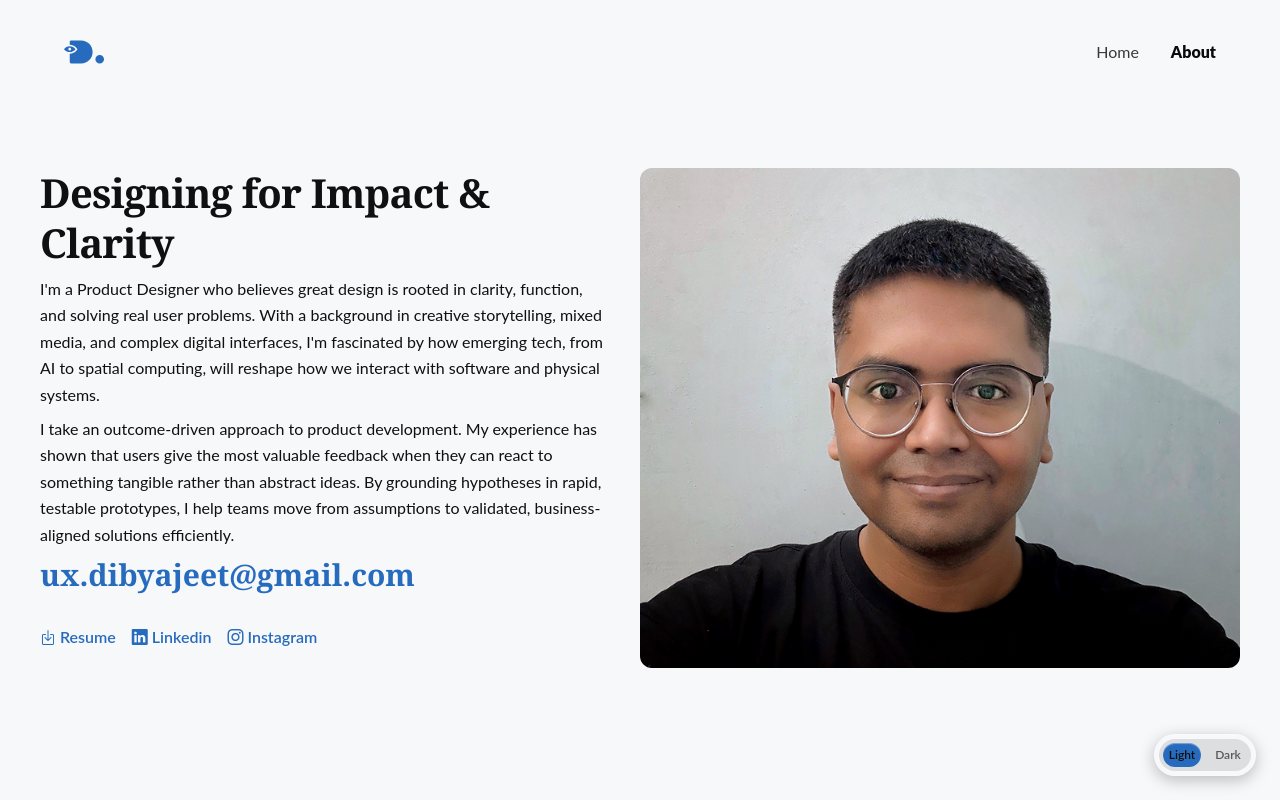
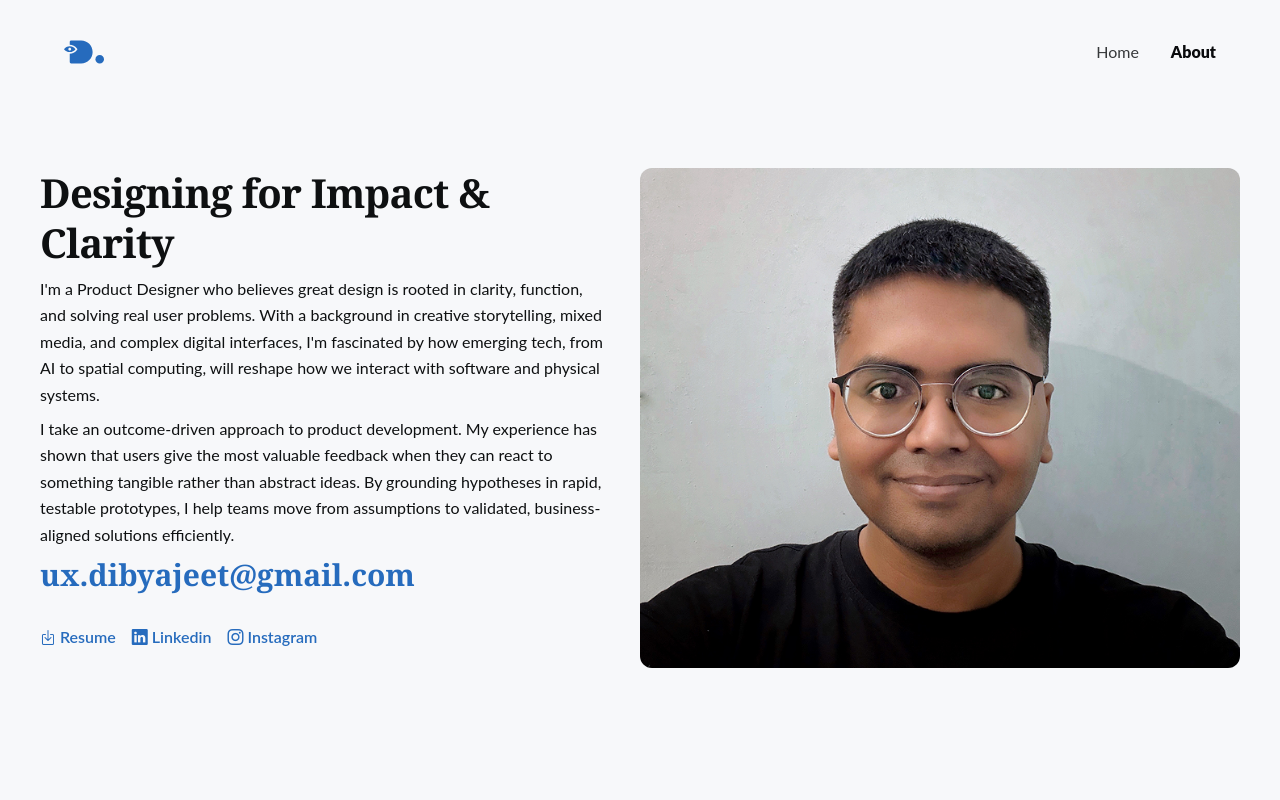
Before and after one commit to uxdibyajeet/dibyajeet-in, a Next.js app: page /about in a window 1280 px wide. Shown: the top 800 px of the page. Built offline with nearby package versions, Linux system fonts and the light colour scheme.

Commit message:
Remove manual theme toggle; keep device-detected light/dark mode

```diff
--- a/src/app/globals.css
+++ b/src/app/globals.css
@@ -3,7 +3,6 @@
 @import "./styles.css";
 @import "./nav.css";
 @import "./footer.css";
-@import "./theme-toggle.css";
 @import "./scroll-progress.css";
 @import "./editor.css";
 @import "./pageEditor.css";
--- a/src/app/layout.tsx
+++ b/src/app/layout.tsx
@@ -3,7 +3,7 @@ import type { ReactNode } from "react";
 import Footer from "@/components/Footer";
 import Navigation from "@/components/Navigation";
 import ScrollProgress from "@/components/ScrollProgress";
-import ThemeToggle from "@/components/ThemeToggle";
+import ThemeSync from "@/components/ThemeSync";
 import { themeInitScript } from "@/lib/theme";
 import "./globals.css";
 
@@ -23,7 +23,7 @@ export default function RootLayout({ children }: { children: ReactNode }) {
         <Navigation />
         {children}
         <Footer />
-        <ThemeToggle />
+        <ThemeSync />
       </body>
     </html>
   );
--- a/src/app/theme-toggle.css
+++ /dev/null
@@ -1,77 +0,0 @@
-/* TEMPORARY — floating light/dark switch. DELETE BEFORE LAUNCH. */
-
-.theme-toggle {
-  position: fixed;
-  right: 1.5rem;
-  bottom: 1.5rem;
-  z-index: 1000;
-  display: flex;
-  align-items: center;
-  padding: 0.25rem;
-  border: 1px solid var(--glass-border);
-  border-radius: var(--radius-full);
-  background: var(--glass-bg);
-  backdrop-filter: var(--glass-blur);
-  box-shadow: var(--shadow-glass-depth);
-  cursor: pointer;
-  transition:
-    background-color 0.2s ease,
-    border-color 0.2s ease,
-    box-shadow 0.2s ease;
-}
-
-.theme-toggle:hover {
-  background: var(--glass-bg-hover);
-  border-color: var(--glass-border-hover);
-  box-shadow: var(--shadow-glass-hover);
-}
-
-.theme-toggle__track {
-  position: relative;
-  display: flex;
-  align-items: center;
-  width: 5.75rem;
-  height: 2rem;
-  border-radius: var(--radius-full);
-  background: var(--color-neutral-200);
-  transition: background-color 0.25s ease;
-}
-
-:root[data-theme="dark"] .theme-toggle__track {
-  background: var(--color-neutral-800);
-}
-
-.theme-toggle__label {
-  position: relative;
-  z-index: 1;
-  width: 50%;
-  text-align: center;
-  font-family: var(--font-body);
-  font-size: var(--text-caption);
-  font-weight: var(--weight-semibold);
-  line-height: 1;
-  color: var(--text-muted);
-  transition: color 0.25s ease;
-  user-select: none;
-}
-
-.theme-toggle--dark .theme-toggle__label--dark,
-.theme-toggle--light .theme-toggle__label--light {
-  color: var(--text);
-}
-
-.theme-toggle__knob {
-  position: absolute;
-  top: 0.25rem;
-  left: 0.25rem;
-  width: calc(50% - 0.5rem);
-  height: calc(100% - 0.5rem);
-  border-radius: var(--radius-full);
-  background: var(--primary);
-  box-shadow: var(--shadow-glass-rim);
-  transition: left 0.25s ease;
-}
-
-.theme-toggle--dark .theme-toggle__knob {
-  left: calc(50% + 0.25rem);
-}
--- /dev/null
+++ b/src/components/ThemeSync.tsx
@@ -0,0 +1,20 @@
+"use client";
+
+import { useEffect } from "react";
+import {
+  initTheme,
+  watchSystemTheme,
+} from "@/lib/theme";
+
+/**
+ * Applies the OS/browser UI preference on load and keeps following it live.
+ * Renders nothing — the actual theme is driven by device detection only.
+ */
+export default function ThemeSync() {
+  useEffect(() => {
+    initTheme();
+    return watchSystemTheme(() => {});
+  }, []);
+
+  return null;
+}
--- a/src/components/ThemeToggle.tsx
+++ /dev/null
@@ -1,55 +0,0 @@
-"use client";
-
-import { useEffect, useState } from "react";
-import {
-  initTheme,
-  toggleTheme,
-  watchSystemTheme,
-} from "@/lib/theme";
-
-/**
- * TEMPORARY dev-only switch — visualize and swap light/dark mode.
- * DELETE BEFORE LAUNCH.
- */
-export default function ThemeToggle() {
-  const [isDark, setIsDark] = useState(false);
-
-  useEffect(() => {
-    const theme = initTheme();
-
-    const raf = window.requestAnimationFrame(() => {
-      setIsDark(theme === "dark");
-    });
-
-    const unsubscribe = watchSystemTheme((next) => setIsDark(next === "dark"));
-
-    return () => {
-      window.cancelAnimationFrame(raf);
-      unsubscribe();
-    };
-  }, []);
-
-  const handleClick = () => {
-    setIsDark(toggleTheme() === "dark");
-  };
-
-  return (
-    <button
-      type="button"
-      className={`theme-toggle theme-toggle--${isDark ? "dark" : "light"}`}
-      onClick={handleClick}
-      aria-pressed={isDark}
-      aria-label={isDark ? "Switch to light mode" : "Switch to dark mode"}
-    >
-      <span className="theme-toggle__track">
-        <span className="theme-toggle__label theme-toggle__label--light">
-          Light
-        </span>
-        <span className="theme-toggle__label theme-toggle__label--dark">
-          Dark
-        </span>
-        <span className="theme-toggle__knob" />
-      </span>
-    </button>
-  );
-}
```
